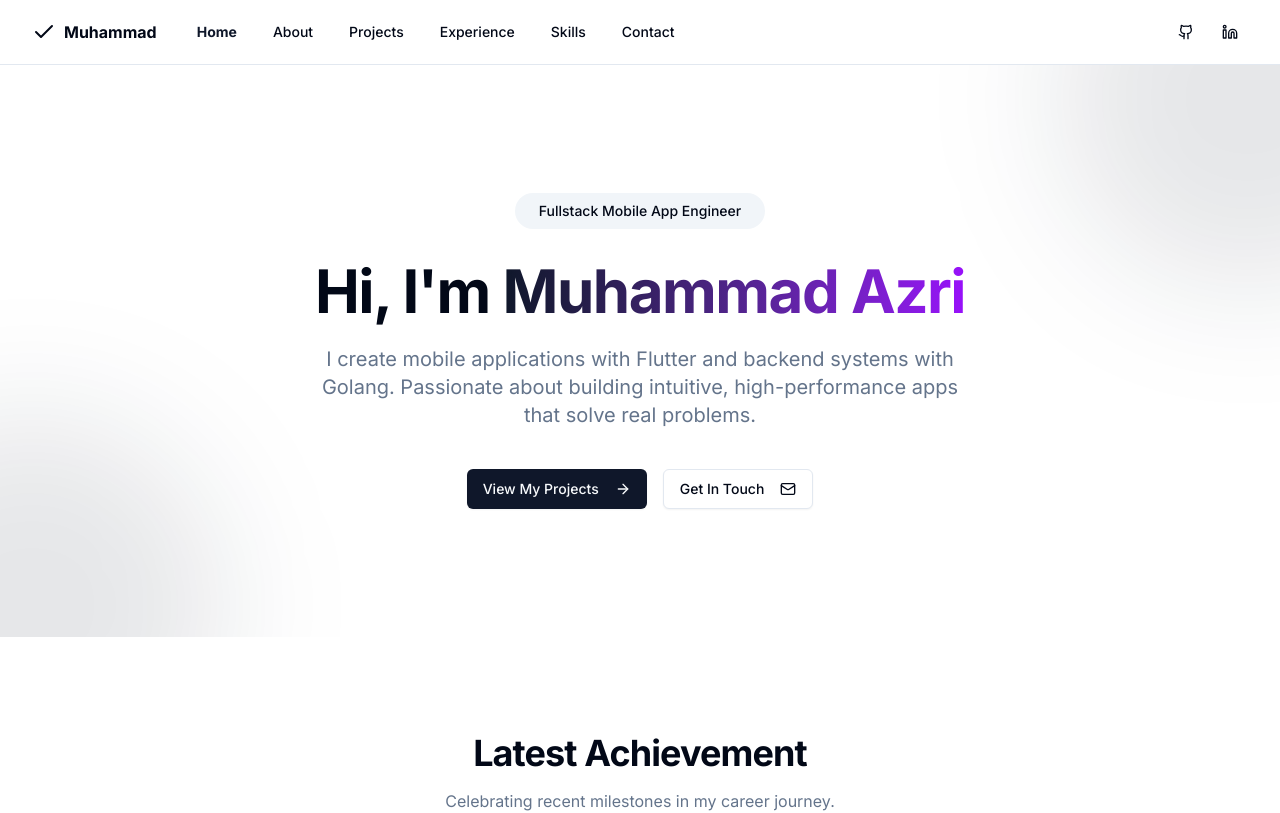
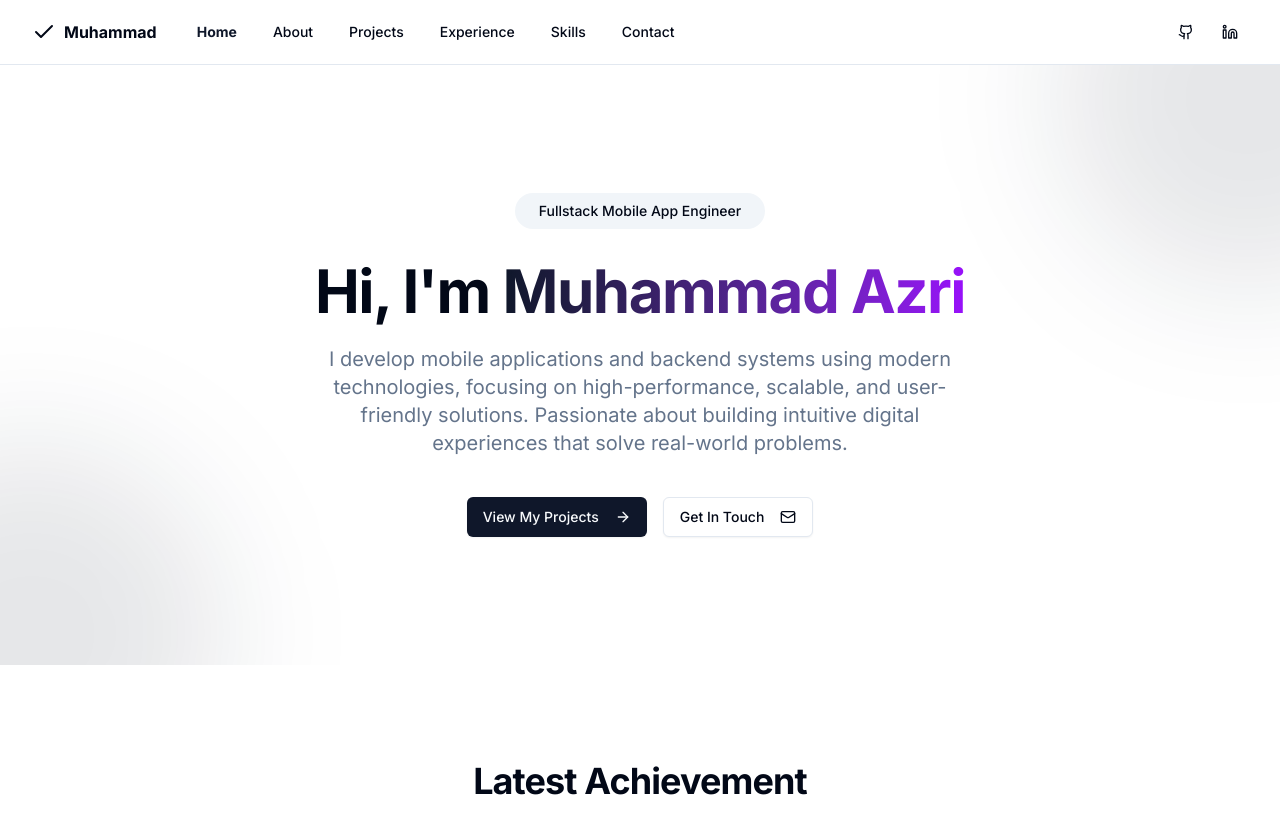
Before and after one commit to muhAzri/azri-portfolio, a Next.js app: page / in a window 1280 px wide. Shown: the top 813 px of the page. Built offline with nearby package versions, Linux system fonts and the light colour scheme.

Commit message:
fix hero

```diff
--- a/src/components/home/hero.tsx
+++ b/src/components/home/hero.tsx
@@ -2,7 +2,7 @@
 
 import React from "react";
 import Link from "next/link";
-import { motion } from "framer-motion";
+import { domAnimation, LazyMotion, m } from "framer-motion";
 
 import { Button } from "@/components/ui/button";
 import { Icons } from "@/components/icons";
@@ -10,51 +10,53 @@ import { Icons } from "@/components/icons";
 export function Hero() {
   return (
     <div className="relative overflow-hidden">
-      {/* Background shape */}
+      {/* Background shapes (static, no animation) */}
       <div className="absolute inset-0 z-0">
         <div className="absolute -top-40 -right-40 h-96 w-96 rounded-full bg-primary/10 blur-3xl" />
         <div className="absolute -bottom-40 -left-40 h-96 w-96 rounded-full bg-primary/10 blur-3xl" />
       </div>
 
+      {/* LazyMotion for optimized animations */}
+      <LazyMotion features={domAnimation} strict>
         <div className="container relative z-10 flex flex-col items-center justify-center py-24 text-center md:py-32">
-        <motion.div
-          initial={{ opacity: 0, y: 20 }}
+          {/* Subtitle */}
+          <m.div
+            initial={{ opacity: 0, y: 10 }}
             animate={{ opacity: 1, y: 0 }}
-          transition={{ duration: 0.5 }}
+            transition={{ duration: 0.4, ease: "easeOut" }}
             className="mb-8 inline-block rounded-full bg-muted px-6 py-2 text-sm font-medium"
           >
             Fullstack Mobile App Engineer
-        </motion.div>
+          </m.div>
 
-        <motion.h1
-          initial={{ opacity: 0, y: 20 }}
+          {/* Title */}
+          <m.h1
+            initial={{ opacity: 0, y: 10 }}
             animate={{ opacity: 1, y: 0 }}
-          transition={{ duration: 0.5, delay: 0.1 }}
+            transition={{ duration: 0.5, ease: "easeOut", delay: 0.1 }}
             className="mb-6 text-4xl font-bold tracking-tight sm:text-5xl md:text-6xl"
           >
             Hi, I&apos;m{" "}
             <span className="bg-gradient-to-r from-primary to-purple-600 bg-clip-text text-transparent">
               Muhammad Azri
             </span>
-        </motion.h1>
+          </m.h1>
 
-        <motion.p
-          initial={{ opacity: 0, y: 20 }}
+          {/* Description */}
+          <m.p
+            initial={{ opacity: 0, y: 10 }}
             animate={{ opacity: 1, y: 0 }}
-          transition={{ duration: 0.5, delay: 0.2 }}
+            transition={{ duration: 0.5, ease: "easeOut", delay: 0.2 }}
             className="mb-10 max-w-2xl text-lg text-muted-foreground md:text-xl"
           >
-          I create mobile applications with Flutter and backend systems with
-          Golang. Passionate about building intuitive, high-performance apps
-          that solve real problems.
-        </motion.p>
+            I develop mobile applications and backend systems using modern
+            technologies, focusing on high-performance, scalable, and
+            user-friendly solutions. Passionate about building intuitive digital
+            experiences that solve real-world problems.
+          </m.p>
 
-        <motion.div
-          initial={{ opacity: 0, y: 20 }}
-          animate={{ opacity: 1, y: 0 }}
-          transition={{ duration: 0.5, delay: 0.3 }}
-          className="flex flex-col space-y-4 sm:flex-row sm:space-x-4 sm:space-y-0"
-        >
+          {/* CTA Buttons (no animation for instant interactivity) */}
+          <div className="flex flex-col space-y-4 sm:flex-row sm:space-x-4 sm:space-y-0">
             <Button asChild size="lg">
               <Link href="/projects">
                 View My Projects
@@ -67,8 +69,9 @@ export function Hero() {
                 <Icons.mail className="ml-2 h-4 w-4" />
               </Link>
             </Button>
-        </motion.div>
           </div>
+        </div>
+      </LazyMotion>
     </div>
   );
 }
```
Lines whose indentation alone changed are shown as unchanged.
